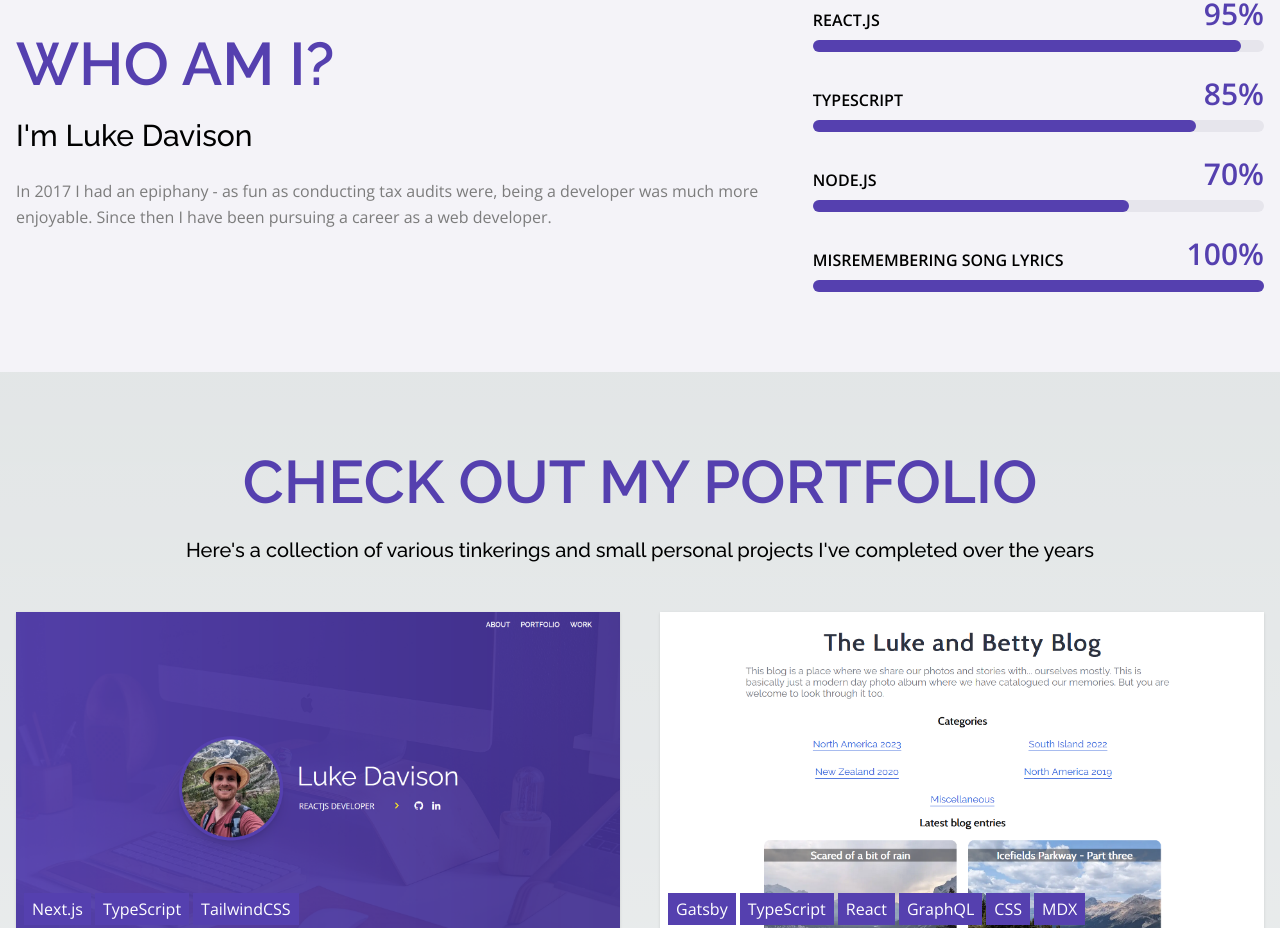
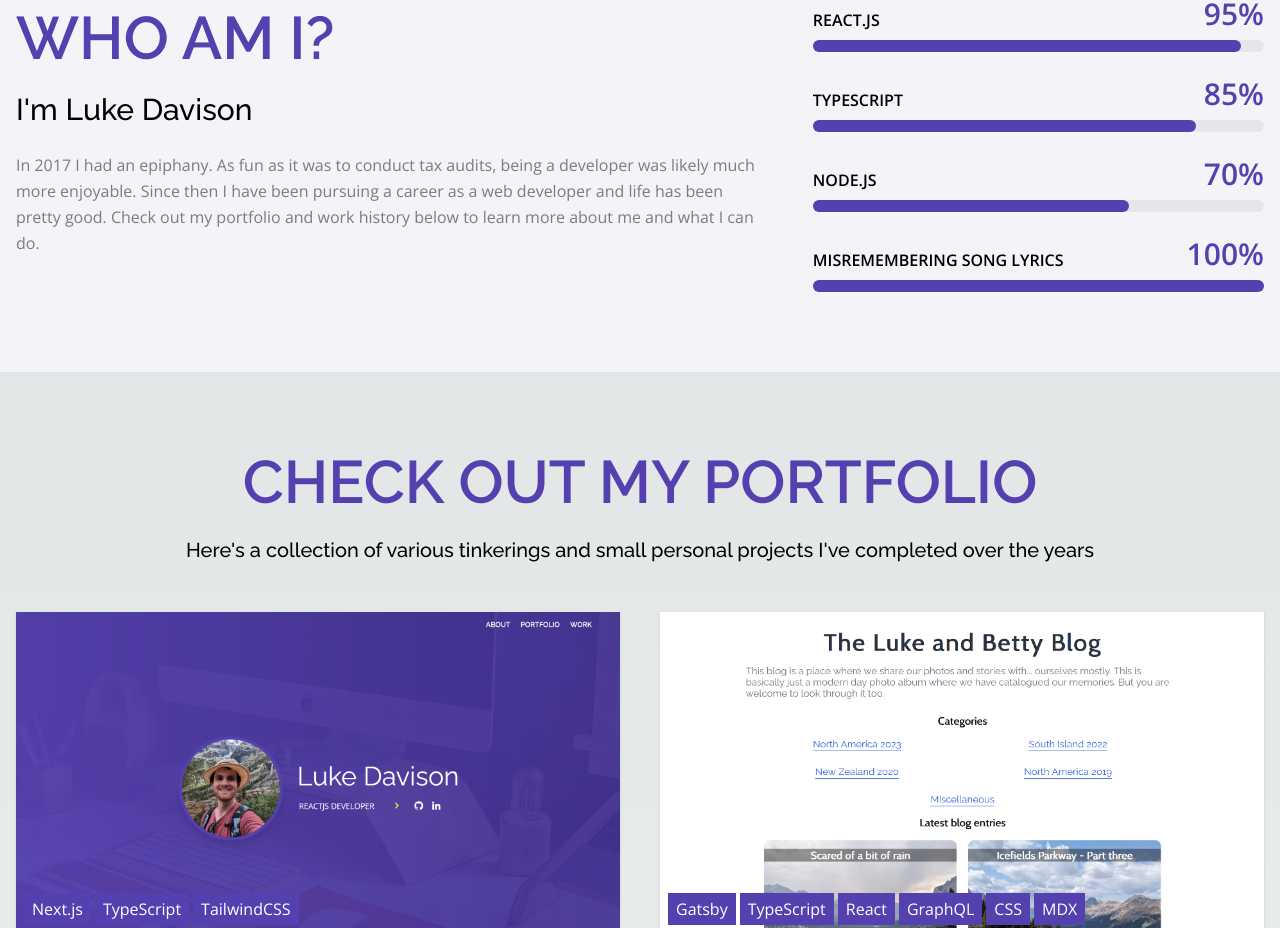
Before and after one commit to luke-davison/portfolio, a Next.js app: page / in a window 1280 px wide. Shown: the part 860-1788 px from the top of the page. Built offline with nearby package versions, Linux system fonts and the light colour scheme.

Commit message:
Tweaked about section

```diff
--- a/app/aboutSection.tsx
+++ b/app/aboutSection.tsx
@@ -12,9 +12,11 @@ export default function AboutSection() {
             I&apos;m Luke Davison
           </h4>
           <p className="pt-6 font-body leading-relaxed text-grey-20">
-            In 2017 I had an epiphany - as fun as conducting tax audits were,
-            being a developer was much more enjoyable. Since then I have been
-            pursuing a career as a web developer.
+            In 2017 I had an epiphany. As fun as it was to conduct tax audits,
+            being a developer was likely much more enjoyable. Since then I have
+            been pursuing a career as a web developer and life has been pretty
+            good. Check out my portfolio and work history below to learn more
+            about me and what I can do.
           </p>
         </div>
 
```
